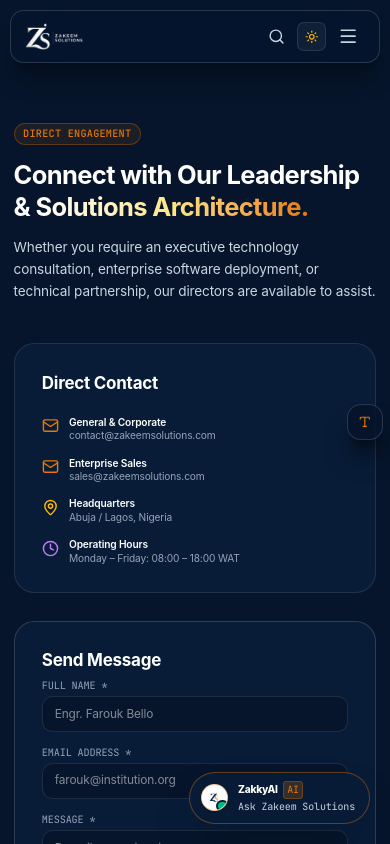
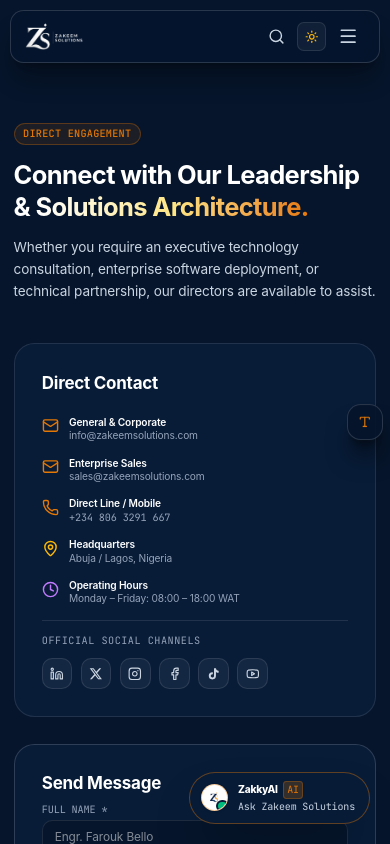
Before and after one commit to elameen37/zakeem-solutions, a React (Vite) app: page /contact in a window 390 px wide. Shown: the top 844 px of the page. Built offline with nearby package versions, Linux system fonts and the light colour scheme.

Commit message:
fix: mobile number position and add socials

```diff
--- a/src/components/layout/Footer.tsx
+++ b/src/components/layout/Footer.tsx
@@ -1,7 +1,7 @@
 import React, { useState } from "react";
 import { Link } from "react-router-dom";
 import {
-  ArrowRight, Check, Linkedin, Facebook, Instagram, Shield, Globe, Terminal
+  ArrowRight, Check, Linkedin, Facebook, Instagram, Youtube, Shield, Globe, Terminal
 } from "lucide-react";
 import { FOOTER_NAVIGATION } from "@/data/navigation";
 import { SOCIAL_LINKS, COMPANY_CONTACT } from "@/data/social";
@@ -40,6 +40,8 @@
       case "Instagram": return <Instagram {...props} />;
       case "Facebook": return <Facebook {...props} />;
       case "TikTok": return <TikTokIcon {...props} />;
+      case "YouTube": return <Youtube {...props} />;
+      case "Youtube": return <Youtube {...props} />;
       case "Twitter": return <XIcon {...props} />;
       default: return <Globe {...props} />;
     }
--- a/src/components/layout/Navbar.tsx
+++ b/src/components/layout/Navbar.tsx
@@ -2,15 +2,43 @@
 import { Link, useLocation } from "react-router-dom";
 import {
   ChevronDown, Menu, X, ArrowRight, Building2, BrainCircuit, Workflow, ShieldCheck,
-  Building, Landmark, Home, Coins, Activity, Zap, Code2, Bot, Layers, Cloud, Shield, Compass, Search, Scale
+  Building, Landmark, Home, Coins, Activity, Zap, Code2, Bot, Layers, Cloud, Shield, Compass, Search, Scale,
+  Linkedin, Facebook, Instagram, Youtube, Globe
 } from "lucide-react";
 import { MAIN_NAVIGATION } from "@/data/navigation";
+import { SOCIAL_LINKS } from "@/data/social";
 import { Button } from "@/components/ui/Button";
 import { Badge } from "@/components/ui/Badge";
 import { cn } from "@/lib/utils";
 import { openGlobalSearch } from "@/components/search/GlobalSearchModal";
 import { useTheme } from "@/context/ThemeContext";
 import { ThemeToggle } from "@/components/ui/ThemeToggle";
+
+const XIcon: React.FC<{ className?: string }> = ({ className }) => (
+  <svg viewBox="0 0 24 24" className={cn("fill-current", className)} aria-hidden="true">
+    <path d="M18.244 2.25h3.308l-7.227 8.26 8.502 11.24H16.17l-5.214-6.817L4.99 21.75H1.68l7.73-8.835L1.254 2.25H8.08l4.713 6.231zm-1.161 17.52h1.833L7.084 4.126H5.117z" />
+  </svg>
+);
+
+const TikTokIcon: React.FC<{ className?: string }> = ({ className }) => (
+  <svg viewBox="0 0 24 24" className={cn("fill-current", className)} aria-hidden="true">
+    <path d="M19.59 6.69a4.83 4.83 0 0 1-3.77-4.25V2h-3.45v13.67a2.89 2.89 0 0 1-5.2 1.74 2.89 2.89 0 0 1 2.31-4.64c.29 0 .58.04.86.12V9.33a6.33 6.33 0 0 0-.86-.06 6.34 6.34 0 0 0-6.34 6.34 6.34 6.34 0 0 0 6.34 6.34 6.34 6.34 0 0 0 6.33-6.34V8.71a8.18 8.18 0 0 0 4.78 1.52v-3.4a4.85 4.85 0 0 1-1-.14z" />
+  </svg>
+);
+
+const renderSocialIcon = (iconName: string) => {
+  const props = { className: "w-3.5 h-3.5 text-slate-300 group-hover:text-[#e57804] transition-colors" };
+  switch (iconName) {
+    case "Linkedin": return <Linkedin {...props} />;
+    case "X": return <XIcon {...props} />;
+    case "Instagram": return <Instagram {...props} />;
+    case "Facebook": return <Facebook {...props} />;
+    case "TikTok": return <TikTokIcon {...props} />;
+    case "YouTube": return <Youtube {...props} />;
+    case "Youtube": return <Youtube {...props} />;
+    default: return <Globe {...props} />;
+  }
+};
 
 export const Navbar: React.FC = () => {
   const { theme } = useTheme();
@@ -401,6 +429,28 @@
                 Client Portal Login
               </Button>
             </div>
+
+            {/* Official Social Channels */}
+            <div className="pt-3 border-t border-white/10">
+              <div className="text-[11px] font-mono uppercase tracking-wider text-slate-400 mb-2.5">
+                Official Channels
+              </div>
+              <div className="flex items-center gap-2 flex-wrap">
+                {SOCIAL_LINKS.map((s) => (
+                  <a
+                    key={s.platform}
+                    href={s.url}
+                    target="_blank"
+                    rel="noopener noreferrer"
+                    aria-label={`Follow Zakeem Solutions on ${s.platform} (@${s.handle})`}
+                    title={`${s.platform}: @${s.handle}`}
+                    className="w-8 h-8 rounded-lg bg-white/5 border border-white/10 flex items-center justify-center text-slate-300 hover:text-[#e57804] hover:bg-[#e57804]/20 hover:border-[#e57804]/40 transition-all focus:outline-none focus:ring-2 focus:ring-[#e57804]"
+                  >
+                    {renderSocialIcon(s.icon)}
+                  </a>
+                ))}
+              </div>
+            </div>
           </div>
         )}
         </div>
--- a/src/components/ui/HeroSocialTimelineRail.tsx
+++ b/src/components/ui/HeroSocialTimelineRail.tsx
@@ -1,5 +1,5 @@
 import React from "react";
-import { Linkedin, Facebook, Instagram } from "lucide-react";
+import { Linkedin, Facebook, Instagram, Youtube } from "lucide-react";
 import { cn } from "@/lib/utils";
 
 interface SocialNode {
@@ -65,6 +65,13 @@
     url: "https://tiktok.com/@zakeem_solutions",
     icon: TikTokIcon,
     ariaLabel: "Follow Zakeem Solutions on TikTok (zakeem_solutions)",
+  },
+  {
+    platform: "YouTube",
+    handle: "zakeemsolutions",
+    url: "https://youtube.com/@zakeemsolutions",
+    icon: Youtube,
+    ariaLabel: "Subscribe to Zakeem Solutions on YouTube (zakeemsolutions)",
   },
 ];
 
--- a/src/components/zakky/ZakkyAIChatWidget.tsx
+++ b/src/components/zakky/ZakkyAIChatWidget.tsx
@@ -92,7 +92,7 @@
         id: `assistant-error-${Date.now()}`,
         role: "assistant",
         content:
-          "I encountered an error processing your query. Please contact our enterprise team directly at contact@zakeemsolutions.com or try again in a moment.",
+          "I encountered an error processing your query. Please contact our enterprise team directly at info@zakeemsolutions.com or try again in a moment.",
         timestamp: new Date(),
         actions: [{ label: "Contact Sales", href: "/contact" }],
       };
--- a/src/data/social.ts
+++ b/src/data/social.ts
@@ -35,12 +35,19 @@
     url: "https://tiktok.com/@zakeem_solutions",
     handle: "zakeem_solutions",
     icon: "TikTok"
+  },
+  {
+    platform: "YouTube",
+    url: "https://youtube.com/@zakeemsolutions",
+    handle: "zakeemsolutions",
+    icon: "Youtube"
   }
 ];
 
 export const COMPANY_CONTACT = {
-  phone: "+234 (0) 800 ZAKEEM",
-  email: "contact@zakeemsolutions.com",
+  phone: "+234 806 3291 667",
+  mobile: "+234 806 3291 667",
+  email: "info@zakeemsolutions.com",
   salesEmail: "sales@zakeemsolutions.com",
   supportEmail: "support@zakeemsolutions.com",
   address: "Abuja / Lagos, Nigeria",
--- a/src/lib/zakky/knowledgeBase.ts
+++ b/src/lib/zakky/knowledgeBase.ts
@@ -73,7 +73,7 @@
     summary:
       "Zakeem Solutions operates corporate headquarters in Lagos and an executive sovereign systems facility in Abuja, Nigeria.",
     details:
-      "Locations:\n- Lagos Corporate Headquarters:\n  Zakeem Innovation Tower, Level 14, Victoria Island, Lagos, Nigeria.\n\n- Abuja Public Sector & Sovereign Systems Lab:\n  Zakeem Federal Pavilion, Central Business District, Abuja, FCT, Nigeria.\n\nPhone: +234 (0) 1 888 9253\nEmail: contact@zakeemsolutions.com / enterprise@zakeemsolutions.com",
+      "Locations:\n- Lagos Corporate Headquarters:\n  Zakeem Innovation Tower, Level 14, Victoria Island, Lagos, Nigeria.\n\n- Abuja Public Sector & Sovereign Systems Lab:\n  Zakeem Federal Pavilion, Central Business District, Abuja, FCT, Nigeria.\n\nPhone: +234 806 3291 667\nEmail: info@zakeemsolutions.com / enterprise@zakeemsolutions.com",
     actions: [
       { label: "View Office Details & Contact", href: "/contact" },
       { label: "Book a Physical Consultation", href: "/contact" },
--- a/src/pages/ContactPage.tsx
+++ b/src/pages/ContactPage.tsx
@@ -1,10 +1,37 @@
 import React, { useState } from "react";
-import { Mail, Phone, MapPin, Clock, CheckCircle2, ArrowRight } from "lucide-react";
+import { Mail, Phone, MapPin, Clock, CheckCircle2, ArrowRight, Linkedin, Facebook, Instagram, Youtube, Globe } from "lucide-react";
 import { SEO } from "@/components/seo/SEO";
 import { SectionHeader } from "@/components/ui/SectionHeader";
 import { Badge } from "@/components/ui/Badge";
 import { Button } from "@/components/ui/Button";
-import { COMPANY_CONTACT } from "@/data/social";
+import { COMPANY_CONTACT, SOCIAL_LINKS } from "@/data/social";
+import { cn } from "@/lib/utils";
+
+const XIcon: React.FC<{ className?: string }> = ({ className }) => (
+  <svg viewBox="0 0 24 24" className={cn("fill-current", className)} aria-hidden="true">
+    <path d="M18.244 2.25h3.308l-7.227 8.26 8.502 11.24H16.17l-5.214-6.817L4.99 21.75H1.68l7.73-8.835L1.254 2.25H8.08l4.713 6.231zm-1.161 17.52h1.833L7.084 4.126H5.117z" />
+  </svg>
+);
+
+const TikTokIcon: React.FC<{ className?: string }> = ({ className }) => (
+  <svg viewBox="0 0 24 24" className={cn("fill-current", className)} aria-hidden="true">
+    <path d="M19.59 6.69a4.83 4.83 0 0 1-3.77-4.25V2h-3.45v13.67a2.89 2.89 0 0 1-5.2 1.74 2.89 2.89 0 0 1 2.31-4.64c.29 0 .58.04.86.12V9.33a6.33 6.33 0 0 0-.86-.06 6.34 6.34 0 0 0-6.34 6.34 6.34 6.34 0 0 0 6.34 6.34 6.34 6.34 0 0 0 6.33-6.34V8.71a8.18 8.18 0 0 0 4.78 1.52v-3.4a4.85 4.85 0 0 1-1-.14z" />
+  </svg>
+);
+
+const getSocialIcon = (iconName: string) => {
+  const props = { className: "w-4 h-4 text-slate-300 group-hover:text-[#e57804] transition-colors" };
+  switch (iconName) {
+    case "Linkedin": return <Linkedin {...props} />;
+    case "X": return <XIcon {...props} />;
+    case "Instagram": return <Instagram {...props} />;
+    case "Facebook": return <Facebook {...props} />;
+    case "TikTok": return <TikTokIcon {...props} />;
+    case "YouTube": return <Youtube {...props} />;
+    case "Youtube": return <Youtube {...props} />;
+    default: return <Globe {...props} />;
+  }
+};
 
 export const ContactPage: React.FC = () => {
   const [submitted, setSubmitted] = useState(false);
@@ -44,7 +71,7 @@
                   <Mail className="w-5 h-5 text-[#e57804] shrink-0 mt-0.5" />
                   <div>
                     <div className="font-semibold text-white">General & Corporate</div>
-                    <a href={`mailto:${COMPANY_CONTACT.email}`} className="text-slate-400 hover:text-white">
+                    <a href={`mailto:${COMPANY_CONTACT.email}`} className="text-slate-400 hover:text-white transition-colors">
                       {COMPANY_CONTACT.email}
                     </a>
                   </div>
@@ -54,8 +81,18 @@
                   <Mail className="w-5 h-5 text-[#e57804] shrink-0 mt-0.5" />
                   <div>
                     <div className="font-semibold text-white">Enterprise Sales</div>
-                    <a href={`mailto:${COMPANY_CONTACT.salesEmail}`} className="text-slate-400 hover:text-white">
+                    <a href={`mailto:${COMPANY_CONTACT.salesEmail}`} className="text-slate-400 hover:text-white transition-colors">
                       {COMPANY_CONTACT.salesEmail}
+                    </a>
+                  </div>
+                </div>
+
+                <div className="flex items-start gap-3">
+                  <Phone className="w-5 h-5 text-[#e57804] shrink-0 mt-0.5" />
+                  <div>
+                    <div className="font-semibold text-white">Direct Line / Mobile</div>
+                    <a href={`tel:${COMPANY_CONTACT.mobile.replace(/\s+/g, '')}`} className="text-slate-400 hover:text-white transition-colors font-mono">
+                      {COMPANY_CONTACT.mobile}
                     </a>
                   </div>
                 </div>
@@ -73,6 +110,28 @@
                   <div>
                     <div className="font-semibold text-white">Operating Hours</div>
                     <div className="text-slate-400">{COMPANY_CONTACT.hours}</div>
+                  </div>
+                </div>
+
+                {/* Official Social Channels */}
+                <div className="pt-4 border-t border-white/10">
+                  <div className="text-xs font-mono uppercase tracking-wider text-slate-400 mb-3">
+                    Official Social Channels
+                  </div>
+                  <div className="flex items-center gap-2.5 flex-wrap">
+                    {SOCIAL_LINKS.map((s) => (
+                      <a
+                        key={s.platform}
+                        href={s.url}
+                        target="_blank"
+                        rel="noopener noreferrer"
+                        aria-label={`Connect with Zakeem Solutions on ${s.platform} (@${s.handle})`}
+                        title={`${s.platform}: @${s.handle}`}
+                        className="w-9 h-9 rounded-xl bg-white/5 border border-white/10 flex items-center justify-center text-slate-300 hover:text-[#e57804] hover:bg-[#e57804]/20 hover:border-[#e57804]/40 transition-all focus:outline-none focus:ring-2 focus:ring-[#e57804]"
+                      >
+                        {getSocialIcon(s.icon)}
+                      </a>
+                    ))}
                   </div>
                 </div>
               </div>
```
